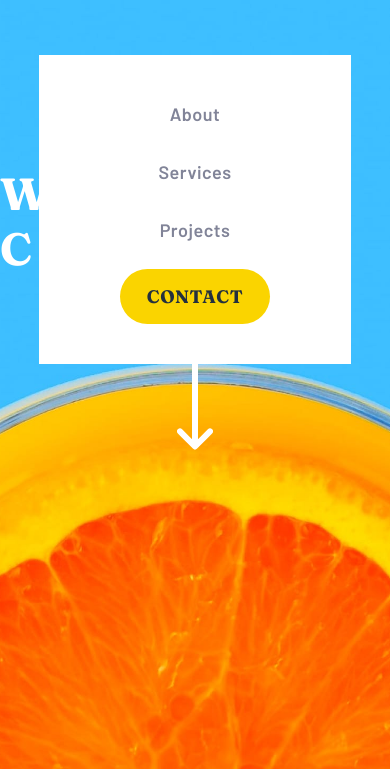
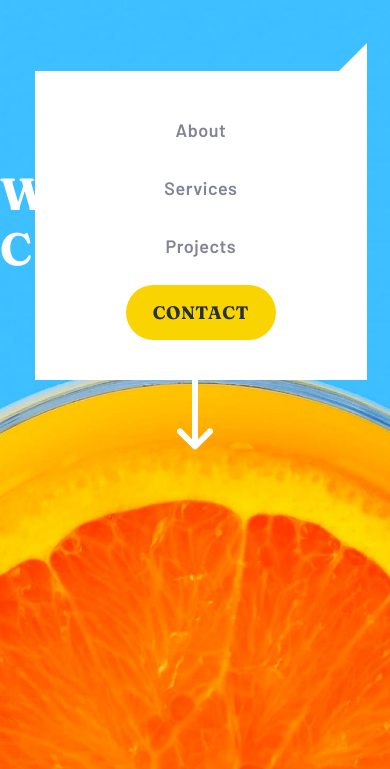
Before and after one commit to arkharman12/sunnyside-agency-landing-page, a plain HTML site: page index.html in a window 390 px wide. Both pictures are taken after a click on the picture 348 px from the left and 54 px from the top of the page. Shown: the part 72-841 px from the top of the page. Drawn offline with Linux system fonts and the light colour scheme.

Commit message:
Mobile menu should be done

```diff
--- a/js/script.js
+++ b/js/script.js
@@ -1,29 +1,41 @@
 // Hamburger menu
 const hamIcon = document.getElementById("ham-menu-icon");
+const navOverlay = document.getElementById("nav-overlay");
 
 hamIcon.addEventListener("click", function() {
     hamIcon.classList.toggle("active");
 
     if (hamIcon.classList.contains("active")) {
-        document.getElementById("nav-overlay").style.display = "block";
-        // document.body.style.position = "fixed";
+        console.log("hello")
+        navOverlay.style.display = "block";
         document.body.style.overflow = "hidden";
+
+        // window.addEventListener('click', function(e) {
+        //     if (!navOverlay.contains(e.target)) {
+        //     alert("Clicked outside l2 and logo-menu");
+        //     // navOverlay.style.display = "none";
+        //     document.body.style.overflow = "visible";
+        //   }
+        // })
+
     } else {
-        document.getElementById("nav-overlay").style.display = "none";
-        document.body.style.position = "static";
+        navOverlay.style.display = "none";
+        document.body.style.overflow = "visible";
     }
+
 
     (function() {
         window.onresize = displayWindowSize;
         window.onload = displayWindowSize;
 
         function displayWindowSize() {
-            let myWidth = window.innerWidth;
+            let width = window.innerWidth;
 
-            // if (myWidth >= 700) {
-            //     document.getElementById("nav-overlay").style.display = "none";
-            //     document.body.style.position = "static";
-            // }
+            if (width >= 700) {
+                hamIcon.classList.remove("active");
+                navOverlay.style.display = "none";
+                document.body.style.overflow = "visible";
+            }
         }
     })();
 });
--- a/scss/style.scss
+++ b/scss/style.scss
@@ -88,13 +88,14 @@ section.hero {
             display: none;
             position: absolute;
             background-color: $white;
-            min-width: 80vw;
+            min-width: 85vw;
             // min-height: 50vh;
-            top: 15vh;
-            left: 10vw;
+            top: 17vh;
+            right: 6vw;
             z-index: 100;
 
             .overlay-content {
+                position: relative;
                 font-family: $font-barlow;
                 // width: 100%;
                 text-align: center;
@@ -121,6 +122,18 @@ section.hero {
                     border-radius: 30px;
                     text-transform: uppercase;
                 }
+            }
+
+            .overlay-content::before {
+                content: "";
+                position: absolute;
+                width: 0;
+                height: 0;
+                top: -43%;
+                right: 0;
+                border-left: 30px solid transparent;
+                border-top: 30px solid transparent;
+                border-bottom: 30px solid $white;
             }
         }
     }
@@ -508,7 +521,6 @@ footer.footer {
 }
 
 @media (max-width: 700px) {
-
     section.hero {
         .hero__nav {
             ul {
```
Also changed, not shown: css/style.css.
